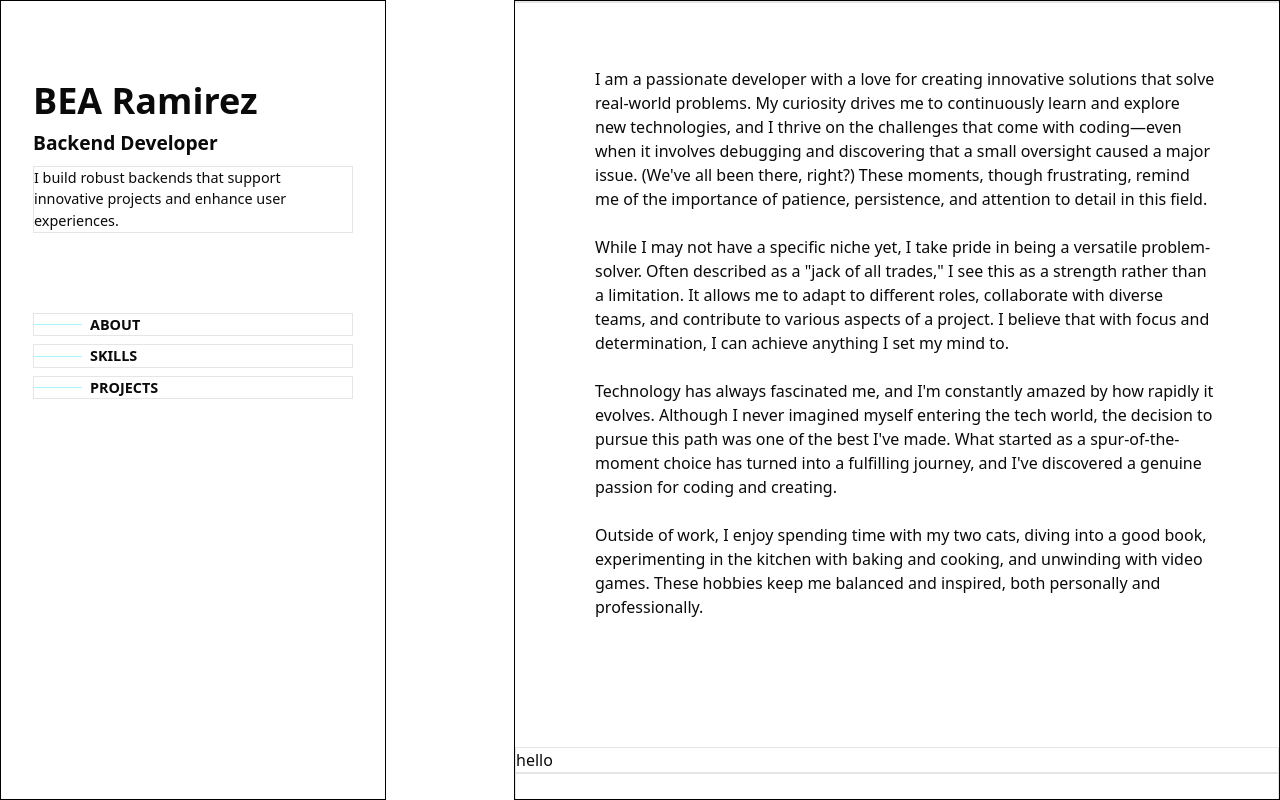
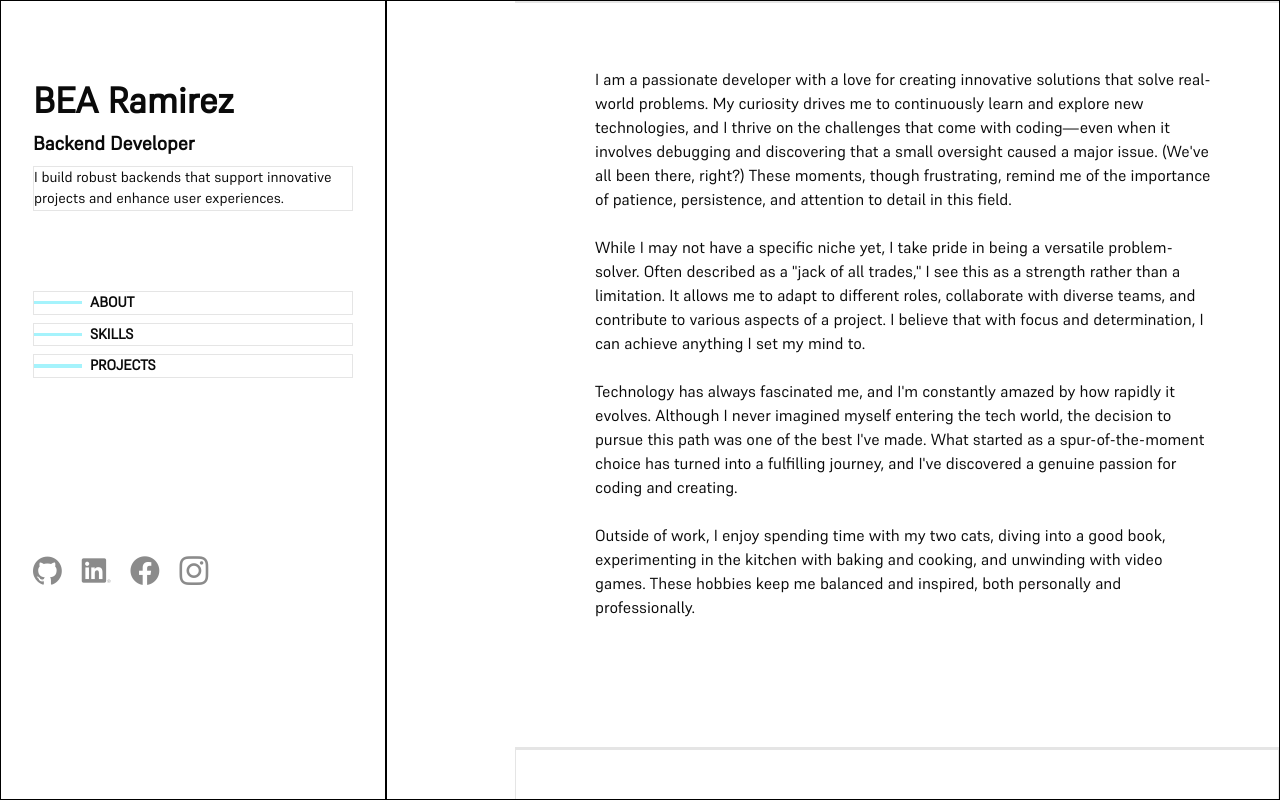
Before and after one commit to BEA-ramirez/my-portfolio, a Next.js app: page /main in a window 1280 px wide. Built offline with nearby package versions, Linux system fonts and the light colour scheme.

Commit message:
projects layout done

```diff
--- a/app/layout.tsx
+++ b/app/layout.tsx
@@ -4,8 +4,31 @@ import "../style/styles.css";
 export default function layout({ children }: { children: React.ReactNode }) {
   return (
     <html>
-      <head></head>
-      <body className="w-full h-[100vh] overflow-hidden">{children}</body>
+      <head>
+        <link
+          rel="stylesheet"
+          href="https://cdn-uicons.flaticon.com/2.6.0/uicons-regular-chubby/css/uicons-regular-chubby.css"
+        />
+        <link
+          rel="stylesheet"
+          href="https://cdn-uicons.flaticon.com/2.6.0/uicons-thin-chubby/css/uicons-thin-chubby.css"
+        />
+        <link
+          rel="stylesheet"
+          href="https://cdn-uicons.flaticon.com/2.6.0/uicons-solid-chubby/css/uicons-solid-chubby.css"
+        />
+        <link
+          rel="stylesheet"
+          href="https://cdn-uicons.flaticon.com/2.6.0/uicons-bold-rounded/css/uicons-bold-rounded.css"
+        />
+        <link
+          rel="stylesheet"
+          href="https://cdn-uicons.flaticon.com/2.6.0/uicons-brands/css/uicons-brands.css"
+        />
+      </head>
+      <body className="w-full h-[100vh] overflow-hidden font-supreme">
+        {children}
+      </body>
     </html>
   );
 }
--- a/app/main/page.tsx
+++ b/app/main/page.tsx
@@ -2,10 +2,11 @@ import React from "react";
 import SideBar from "@/components/SideBar";
 import SkillCard from "@/components/SkillCard";
 import ProjectCard from "@/components/ProjectCard";
+import Contacts from "@/components/Contacts";
 
 export default function page() {
   return (
-    <div className="flex gap-[8rem] h-screen">
+    <div className="flex h-screen">
       <div className="border border-[#000] w-[90rem] p-4 sticky pt-[5rem] px-8">
         <h1 className="text-4xl font-bold mb-2">BEA Ramirez</h1>
         <h5 className="text-[1.2rem] font-semibold mb-2">Backend Developer</h5>
@@ -14,8 +15,9 @@ export default function page() {
           user experiences.
         </p>
         <SideBar />
+        <Contacts additional="mt-[11rem]" />
       </div>
-      <div className="border border-[#000] flex-grow overflow-y-auto scrollbar-none">
+      <div className="border border-[#000] flex-grow overflow-y-auto scrollbar-none pl-[8rem]">
         <h6 id="about" className="border"></h6>
         <div className="flex flex-col gap-6 mt-[4rem] pr-[4rem] pl-[5rem] mb-[8rem]">
           <p>
@@ -53,7 +55,7 @@ export default function page() {
           </p>
         </div>
         <h6 id="skills" className="border">
-          hello
+          {""}
         </h6>
         <div className="flex flex-col gap-8 mb-[9rem] border pb-[3rem] pt-[5rem]">
           <SkillCard
@@ -80,10 +82,10 @@ export default function page() {
             tags={["Firestore Database", "MongoDB", "MySQL"]}
           />
         </div>
-        <h6 id="projects" className="border">
-          hello
+        <h6 id="projects" className="border ">
+          {""}
         </h6>
-        <div className="flex flex-col gap-4">
+        <div className="flex flex-col gap-10 pt-12 mb-[9rem]">
           <ProjectCard
             title="Byte by Byte"
             description="Web app documenting my journey as a computer science student. Features 15+ blog posts on challenges, learning strategies, and experiences with 5+ programming languages, providing insights into mastering complex CS concepts."
--- /dev/null
+++ b/components/Contacts.tsx
@@ -0,0 +1,12 @@
+import React from "react";
+
+export default function Contacts({ additional }: { additional: string }) {
+  return (
+    <div className={`flex gap-5 text-[1.8rem] text-[#8b8b8b] ${additional}`}>
+      <i className="fi fi-brands-github " />
+      <i className="fi fi-brands-linkedin " />
+      <i className="fi fi-brands-facebook" />
+      <i className="fi fi-brands-instagram" />
+    </div>
+  );
+}
--- a/components/ProjectCard.tsx
+++ b/components/ProjectCard.tsx
@@ -23,30 +23,19 @@ export default function ProjectCard({
   alt: string;
 }) {
   return (
-    <div className="flex ml-7">
-      <div className="pt-7">
-        <Image
-          src={image}
-          alt={alt}
-          width={150}
-          height={80}
-          objectFit="cover"
-        />
+    <div className="flex ml-[4rem] gap-4 border w-[83%]">
+      <div className="pt-2">
+        <Image src={image} alt={alt} width={130} height={80} />
       </div>
-
-      <Card className="w-[30rem]">
-        <CardHeader>
-          <CardTitle>{title}</CardTitle>
-          <CardDescription>{description}</CardDescription>
-        </CardHeader>
-        <CardContent>
-          <div className="flex flex-wrap gap-2">
-            {tags.map((tag, index) => (
-              <Tag title={tag} key={index} />
-            ))}
-          </div>
-        </CardContent>
-      </Card>
+      <div className="w-[27rem]">
+        <h4 className="font-semibold mb-2">{title}</h4>
+        <p className="text-[0.9rem] mb-5 leading-[1.5]">{description}</p>
+        <div className="flex flex-wrap gap-2">
+          {tags.map((tag, index) => (
+            <Tag title={tag} key={index} />
+          ))}
+        </div>
+      </div>
     </div>
   );
 }
--- a/components/SideComponent.tsx
+++ b/components/SideComponent.tsx
@@ -10,7 +10,7 @@ export default function SideComponent({
   return (
     <div className="w-auto">
       <a href={link} className="flex items-center gap-2 group border">
-        <div className="w-[3rem] h-[0.025rem] bg-cyan-200 origin-left scale-x-100 group-hover:scale-x-[2] transition-transform duration-300"></div>
+        <div className="w-[3rem] h-[0.2rem] bg-cyan-200 origin-left scale-x-100 group-hover:scale-x-[2] transition-transform duration-300"></div>
         <h4 className="group-hover:text-blue-400 group-hover:translate-x-[3.5rem] transition-transform duration-300 font-semibold text-[0.9rem]">
           {text}
         </h4>
--- a/components/Tag.tsx
+++ b/components/Tag.tsx
@@ -2,6 +2,8 @@ import React from "react";
 
 export default function Tag({ title }: { title: string }) {
   return (
-    <div className="rounded-lg w-auto px-2 bg-green-300 text-xs">{title}</div>
+    <div className="rounded-xl w-auto px-3 py-1 bg-green-300 text-xs">
+      {title}
+    </div>
   );
 }
--- a/style/styles.css
+++ b/style/styles.css
@@ -1,3 +1,11 @@
+@import url("https://fonts.googleapis.com/css2?family=Nunito:ital,wght@0,200..1000;1,200..1000&display=swap");
+@import url("https://cdn-uicons.flaticon.com/2.6.0/uicons-thin-chubby/css/uicons-thin-chubby.css");
+@import url("https://cdn-uicons.flaticon.com/2.6.0/uicons-thin-straight/css/uicons-thin-straight.css");
+@import url("https://cdn-uicons.flaticon.com/2.6.0/uicons-thin-rounded/css/uicons-thin-rounded.css");
+@import url("https://cdn-uicons.flaticon.com/2.6.0/uicons-thin-rounded/css/uicons-thin-rounded.css");
+@import url("https://cdn-uicons.flaticon.com/2.6.0/uicons-regular-rounded/css/uicons-regular-rounded.css");
+@import url("https://cdn-uicons.flaticon.com/2.6.0/uicons-brands/css/uicons-brands.css");
+
 @tailwind base;
 @tailwind components;
 @tailwind utilities;
@@ -11,7 +19,7 @@ html {
   src: url("/fonts/Supreme-Regular.woff2") format("woff2"),
     url("/fonts/Supreme-Regular.woff") format("woff"),
     url("/fonts/Supreme-Regular.ttf") format("truetype");
-  font-weight: 400;
+  font-weight: 500;
   font-display: swap;
   font-style: normal;
 }
```
